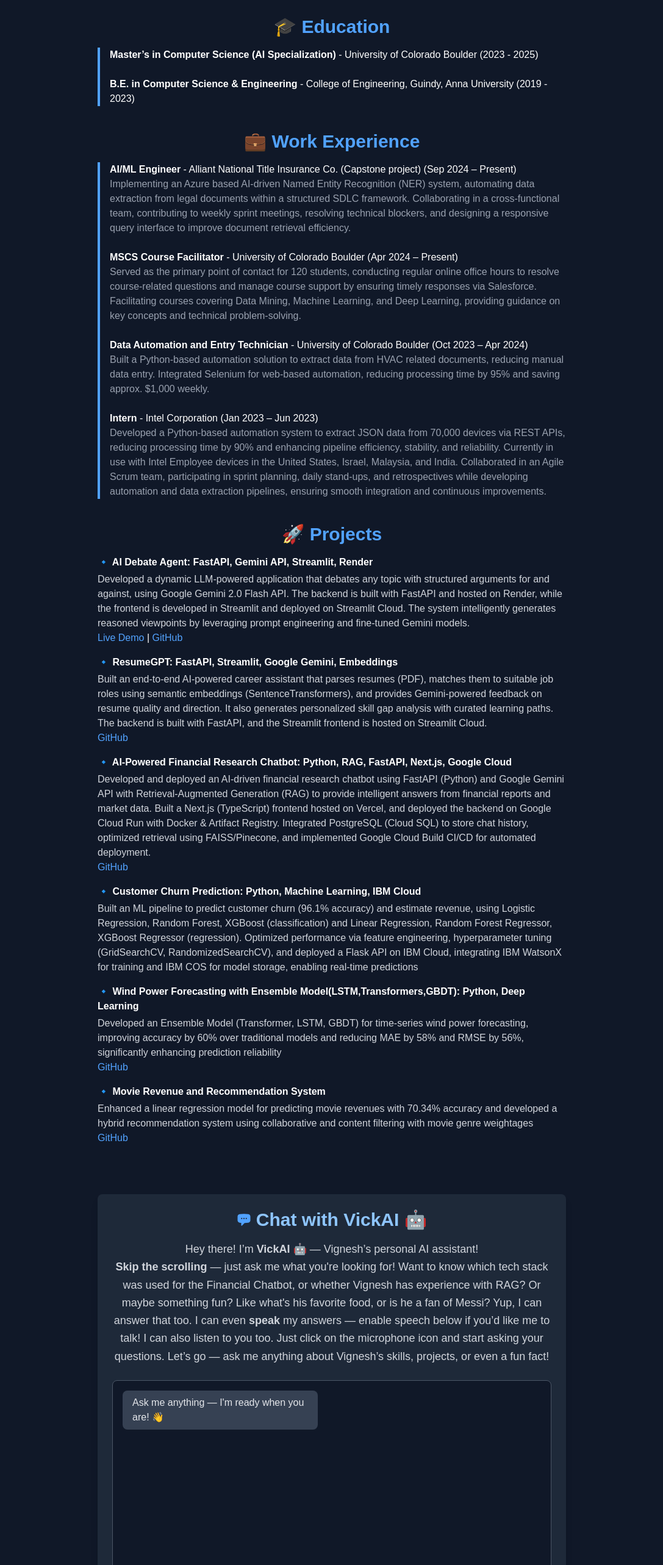
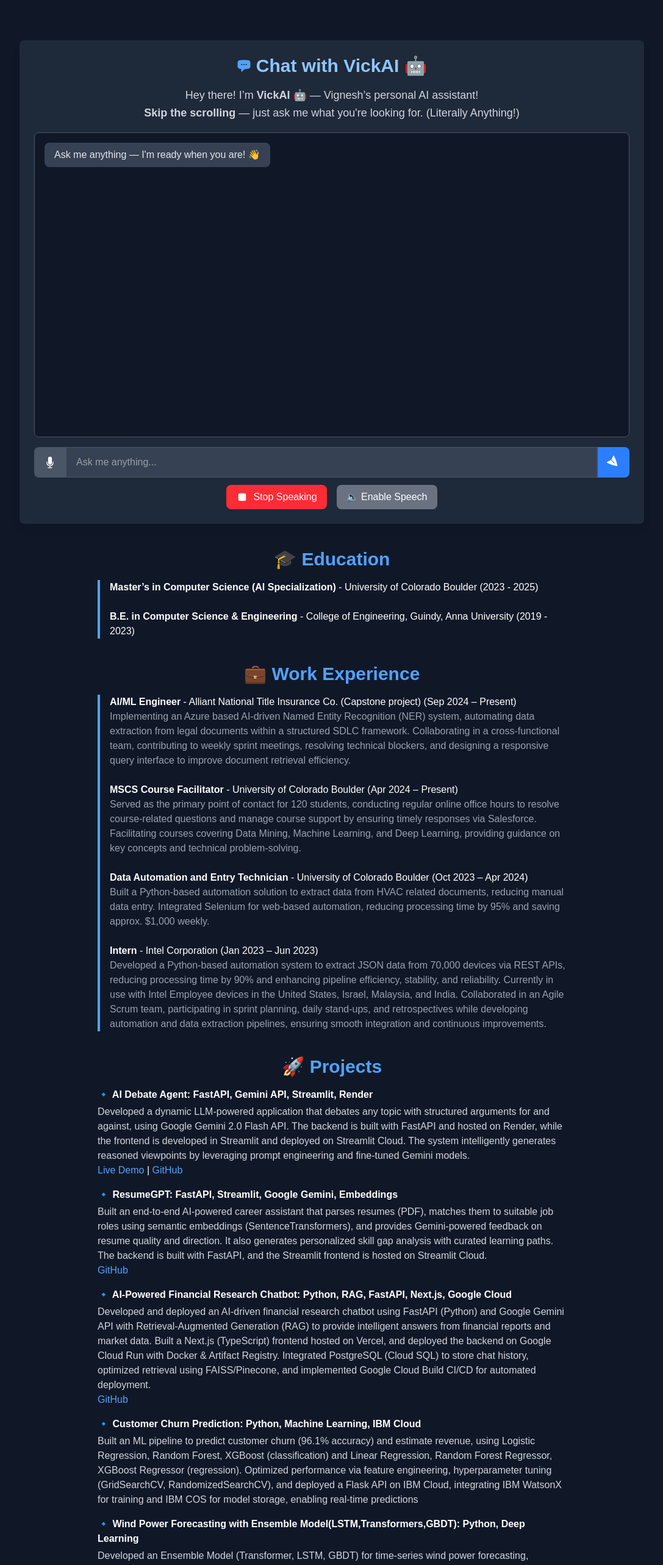
Before and after one commit to ivky03/AI-Portfolio, a Next.js app: page / in a window 1280 px wide. Shown: the part 1242-3808 px from the top of the page at 61% size, without its empty margins (96-1183 px from the left). Built offline with nearby package versions, Linux system fonts and the light colour scheme.

Commit message:
Updated chatbot position and responsiveness for mobile

```diff
--- a/src/app/page.tsx
+++ b/src/app/page.tsx
@@ -203,6 +203,95 @@
             </a>
           </div>
         </section>
+      </div>
+      {/* Chatbot Section – Just below Resume */}
+      {/* Chatbot Section – Centered above Contact */}
+      <div
+        id="chatbot"
+        className="w-full max-w-5xl mt-20 bg-gray-800 p-4 md:p-6 rounded-lg shadow-lg transition-all duration-300 hover:bg-gray-700 hover:shadow-xl"
+      >
+        <h2 className="text-2xl md:text-3xl font-semibold text-blue-300 mb-4 flex items-center justify-center">
+          <ChatBubbleLeftEllipsisIcon className="h-6 w-6 mr-2 text-blue-400" />
+          Chat with VickAI 🤖
+        </h2>
+        <p className="text-base md:text-lg text-gray-300 mb-4 text-center leading-relaxed">
+          Hey there! I’m <strong>VickAI 🤖</strong> — Vignesh’s personal AI
+          assistant! <br />
+          <strong>Skip the scrolling</strong> — just ask me what you're looking
+          for. (Literally Anything!)
+        </p>
+
+        {/* Chat History */}
+        <div
+          ref={chatContainerRef}
+          className="h-64 md:h-[500px] overflow-y-auto border border-gray-600 rounded-lg p-3 md:p-4 bg-gray-900"
+        >
+          {messages.map((msg, index) => (
+            <div
+              key={index}
+              className={`flex mb-2 md:mb-4 ${
+                msg.sender === "user" ? "justify-end" : "justify-start"
+              } animate-slide-up`}
+            >
+              <div
+                className={`px-3 py-2 md:px-4 md:py-2 max-w-[80%] rounded-lg ${
+                  msg.sender === "user"
+                    ? "bg-blue-500 text-white"
+                    : "bg-gray-700 text-gray-200"
+                }`}
+              >
+                <ReactMarkdown>{msg.text}</ReactMarkdown>
+              </div>
+            </div>
+          ))}
+        </div>
+
+        {/* Input Section */}
+        <div className="flex mt-3 md:mt-4">
+          <button
+            className="bg-gray-600 px-3 md:px-4 py-2 md:py-3 rounded-l-lg hover:bg-gray-700 flex items-center transition-all duration-300"
+            onClick={startListening}
+          >
+            <MicrophoneIcon className="h-5 w-5 text-white" />
+          </button>
+          <input
+            type="text"
+            className="flex-1 px-3 md:px-4 py-2 md:py-3 bg-gray-700 text-white border border-gray-600 focus:outline-none rounded-r-none"
+            placeholder="Ask me anything..."
+            value={input}
+            onChange={(e) => setInput(e.target.value)}
+            onKeyDown={(e) => e.key === "Enter" && sendMessage()}
+          />
+          <button
+            className="bg-blue-500 px-3 md:px-4 py-2 md:py-3 rounded-r-lg hover:bg-blue-600 disabled:bg-gray-500 flex items-center transition-all duration-300"
+            onClick={sendMessage}
+            disabled={loading}
+          >
+            {loading ? (
+              "..."
+            ) : (
+              <PaperAirplaneIcon className="h-5 w-5 text-white rotate-45" />
+            )}
+          </button>
+        </div>
+
+        {/* Control Buttons */}
+        <div className="mt-2 md:mt-3 flex gap-2 md:gap-4 justify-center">
+          <button
+            className="bg-red-500 px-3 md:px-4 py-2 rounded-lg hover:bg-red-600 flex items-center transition-all duration-300"
+            onClick={stopSpeaking}
+            disabled={!isSpeaking}
+          >
+            <StopIcon className="h-5 w-5 text-white inline-block mr-1 md:mr-2" />
+            Stop Speaking
+          </button>
+          <button
+            className="bg-gray-500 px-3 md:px-4 py-2 rounded-lg hover:bg-gray-600 flex items-center transition-all duration-300"
+            onClick={toggleSpeech}
+          >
+            {speechEnabled ? "🔊 Disable Speech" : "🔈 Enable Speech"}
+          </button>
+        </div>
       </div>
 
       {/* Education Section */}
@@ -410,101 +499,7 @@
             </li>
           </ul>
         </div>
-        {/* Chatbot Section – Centered above Contact */}
-        <div
-          id="chatbot"
-          className="w-full max-w-5xl mt-20 bg-gray-800 p-6 rounded-lg shadow-lg transition-all duration-300 hover:bg-gray-700 hover:shadow-xl"
-        >
-          <h2 className="text-3xl font-semibold text-blue-300 mb-4 flex items-center justify-center">
-            <ChatBubbleLeftEllipsisIcon className="h-6 w-6 mr-2 text-blue-400" />
-            Chat with VickAI 🤖
-          </h2>
-          <p className="text-base md:text-lg text-gray-300 mb-6 text-center leading-relaxed">
-            Hey there! I’m <strong>VickAI 🤖</strong> — Vignesh’s personal AI
-            assistant! <br />
-            <strong>Skip the scrolling</strong> — just ask me what you're
-            looking for! Want to know which tech stack was used for the
-            Financial Chatbot, or whether Vignesh has experience with RAG? Or
-            maybe something fun? Like what's his favorite food, or is he a fan
-            of Messi? Yup, I can answer that too. I can even{" "}
-            <strong>speak</strong> my answers — enable speech below if you’d
-            like me to talk! I can also listen to you too. Just click on the
-            microphone icon and start asking your questions. Let’s go — ask me
-            anything about Vignesh’s skills, projects, or even a fun fact!
-          </p>
 
-          {/* Chat History */}
-          <div
-            ref={chatContainerRef}
-            className="h-[500px] overflow-y-auto border border-gray-600 rounded-lg p-4 bg-gray-900"
-          >
-            {messages.map((msg, index) => (
-              <div
-                key={index}
-                className={`flex mb-4 ${
-                  msg.sender === "user" ? "justify-end" : "justify-start"
-                } animate-slide-up`}
-              >
-                <div
-                  className={`px-4 py-2 max-w-xs rounded-lg ${
-                    msg.sender === "user"
-                      ? "bg-blue-500 text-white"
-                      : "bg-gray-700 text-gray-200"
-                  }`}
-                >
-                  <ReactMarkdown>{msg.text}</ReactMarkdown>
-                </div>
-              </div>
-            ))}
-          </div>
-
-          {/* Input Section */}
-          <div className="flex mt-4">
-            <button
-              className="bg-gray-600 px-4 py-3 rounded-l-lg hover:bg-gray-700 flex items-center transition-all duration-300"
-              onClick={startListening}
-            >
-              <MicrophoneIcon className="h-5 w-5 text-white" />
-            </button>
-            <input
-              type="text"
-              className="flex-1 px-4 py-3 bg-gray-700 text-white border border-gray-600 focus:outline-none rounded-r-none"
-              placeholder="Ask me anything..."
-              value={input}
-              onChange={(e) => setInput(e.target.value)}
-              onKeyDown={(e) => e.key === "Enter" && sendMessage()}
-            />
-            <button
-              className="bg-blue-500 px-4 py-3 rounded-r-lg hover:bg-blue-600 disabled:bg-gray-500 flex items-center transition-all duration-300"
-              onClick={sendMessage}
-              disabled={loading}
-            >
-              {loading ? (
-                "..."
-              ) : (
-                <PaperAirplaneIcon className="h-5 w-5 text-white rotate-45" />
-              )}
-            </button>
-          </div>
-
-          {/* Control Buttons */}
-          <div className="mt-3 flex gap-4 justify-center">
-            <button
-              className="bg-red-500 px-4 py-2 rounded-lg hover:bg-red-600 flex items-center transition-all duration-300"
-              onClick={stopSpeaking}
-              disabled={!isSpeaking}
-            >
-              <StopIcon className="h-5 w-5 text-white inline-block mr-2" />
-              Stop Speaking
-            </button>
-            <button
-              className="bg-gray-500 px-4 py-2 rounded-lg hover:bg-gray-600 flex items-center transition-all duration-300"
-              onClick={toggleSpeech}
-            >
-              {speechEnabled ? "🔊 Disable Speech" : "🔈 Enable Speech"}
-            </button>
-          </div>
-        </div>
         {/* Contact Section */}
         <div id="contact" className="text-center mt-10">
           <h2 className="text-3xl font-semibold text-blue-400">📩 Contact</h2>
```
